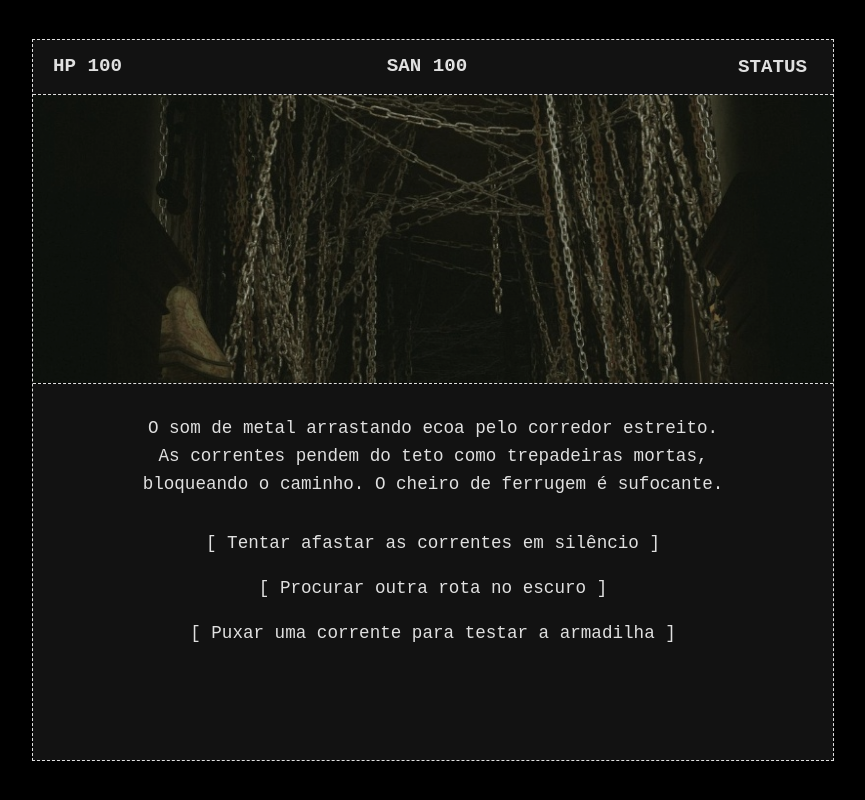
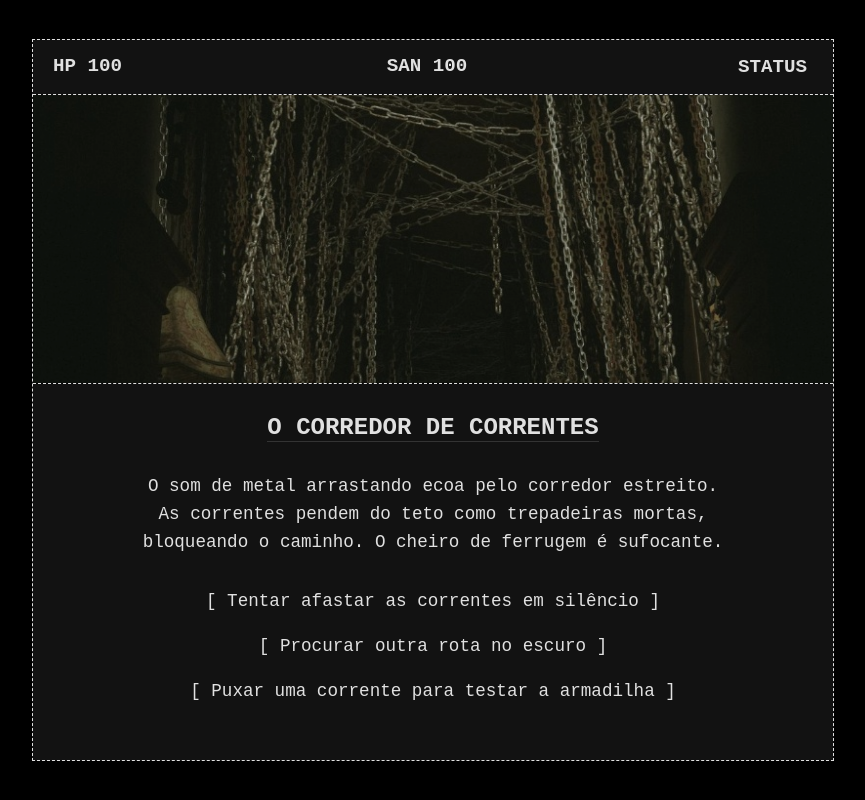
Before and after one commit to Lucas-caia/Broken_City, a React (Vite) app: page / in a window 1280 px wide. Shown: the whole page, without its empty margins (207-1072 px from the left). Built offline with nearby package versions, Linux system fonts and the light colour scheme.

Commit message:
feat: Primeira estrutura de escolhas

```diff
--- a/src/game/core/GameStateContext.tsx
+++ b/src/game/core/GameStateContext.tsx
@@ -12,8 +12,9 @@ const initialState: GameState = {
       constitution: 5,
       intelligence: 5,
       wisdom: 5,
-      charisma: 5
+      charisma: 5,
     },
+    flags: [],
     inventory: [],
   },
   currentEventId: null,
--- /dev/null
+++ b/src/game/systems/useEventEngine.ts
@@ -0,0 +1,60 @@
+import { useGameState } from '../core/GameStateContext';
+import { Choice, Consequence } from '../types/event';
+import eventsData from '../../data/events/events.json';
+
+export const useEventEngine = () => {
+  const { state, setState } = useGameState();
+
+  const makeChoice = (choice: Choice) => {
+    let nextId = choice.nextEventId;
+
+    setState(prev => {
+      const newPlayer = { ...prev.player };
+
+      choice.consequences.forEach(cons => {
+        switch (cons.type) {
+          case 'HEALTH':
+            newPlayer.health.current = Math.min(newPlayer.health.max, Math.max(0, newPlayer.health.current + (cons.value || 0)));
+            break;
+
+          case 'SANITY':
+            newPlayer.sanity.current = Math.min(newPlayer.sanity.max, Math.max(0, newPlayer.sanity.current + (cons.value || 0)));
+            break;
+
+          case 'FLAG': // Evento Chave
+            if (cons.flagId && !newPlayer.flags.includes(cons.flagId)) {
+              newPlayer.flags = [...newPlayer.flags, cons.flagId];
+            }
+            break;
+
+          case 'ATTRIBUTE_CHECK':
+            if (cons.attribute && cons.targetValue) {
+              const attrValue = newPlayer.attributes[cons.attribute];
+              const roll = Math.floor(Math.random() * 11); // RNG de 0 a 10
+              const isSuccess = (roll + attrValue) >= cons.targetValue;
+
+              console.log(`[Rolagem]: Dado(${roll}) + ${cons.attribute}(${attrValue}) = ${roll + attrValue} vs Alvo(${cons.targetValue}). Sucesso: ${isSuccess}`);
+
+              nextId = isSuccess ? cons.successEventId : cons.failEventId;
+            }
+            break;
+        }
+      });
+
+      return {
+        ...prev,
+        player: newPlayer,
+        currentEventId: nextId || prev.currentEventId
+      };
+    });
+  };
+
+  const currentEvent = eventsData.find(e => e.id === state.currentEventId) || eventsData[0];
+
+  // Filtra as escolhas para exibir apenas aquelas cujos requisitos (Eventos Porta) foram atendidos
+  const availableChoices = currentEvent.choices.filter(choice =>
+    !choice.requiredFlag || state.player.flags.includes(choice.requiredFlag)
+  );
+
+  return { currentEvent, availableChoices, makeChoice };
+};
--- a/src/ui/screens/App.tsx
+++ b/src/ui/screens/App.tsx
@@ -1,23 +1,27 @@
-import React, { useState } from 'react';
+import React, { useState, useEffect } from 'react';
 import { useGameState } from '../../game/core/GameStateContext';
+import { useEventEngine } from '../../game/systems/useEventEngine';
 import StatusScreen from './StatusScreen';
 import '../../styles/global.css';
 
-import eventImage from '../../assets/images/correntes.jpg';
+const App: React.FC = () => {
+  const { state, setState } = useGameState();
+  const { currentEvent, availableChoices, makeChoice } = useEventEngine();
+  const [showStatus, setShowStatus] = useState(false);
 
-const App: React.FC = () => {
-  const { state } = useGameState();
-  const [showStatus, setShowStatus] = useState(false);
+  // Inicializa o primeiro evento caso a run acabe de começar
+  useEffect(() => {
+    if (state.runState === 'IDLE') {
+      setState(prev => ({ ...prev, runState: 'EVENT', currentEventId: 'EVT_CORREDOR_01' }));
+    }
+  }, [state.runState, setState]);
 
   return (
     <div className="game-container">
       <header className="hud">
         <span>HP {state.player.health.current}</span>
         <span>SAN {state.player.sanity.current}</span>
-        <button
-          className="hud-btn"
-          onClick={() => setShowStatus(!showStatus)}
-        >
+        <button className="hud-btn" onClick={() => setShowStatus(!showStatus)}>
           {showStatus ? 'Fechar Status' : 'Status'}
         </button>
       </header>
@@ -27,18 +31,31 @@ const App: React.FC = () => {
       ) : (
         <>
           <section className="event-image-container">
-            <img src={eventImage} alt="Corredor escuro com correntes enferrujadas" />
+            {currentEvent.imageUrl ? (
+              <img src={`/src/assets/images/${currentEvent.imageUrl}`} alt={currentEvent.title} />
+            ) : (
+              <div style={{ color: '#555' }}>[ IMAGEM NÃO ENCONTRADA ]</div>
+            )}
           </section>
 
           <section className="narrative-section">
+            <h2 style={{ margin: 0, textTransform: 'uppercase', borderBottom: '1px solid #333' }}>
+              {currentEvent.title}
+            </h2>
             <div className="narrative-text">
-              O som de metal arrastando ecoa pelo corredor estreito. As correntes pendem do teto como trepadeiras mortas, bloqueando o caminho. O cheiro de ferrugem é sufocante.
+              {currentEvent.description}
             </div>
 
             <div className="choices-container">
-              <button className="choice-btn">[ Tentar afastar as correntes em silêncio ]</button>
-              <button className="choice-btn">[ Procurar outra rota no escuro ]</button>
-              <button className="choice-btn">[ Puxar uma corrente para testar a armadilha ]</button>
+              {availableChoices.map(choice => (
+                <button
+                  key={choice.id}
+                  className="choice-btn"
+                  onClick={() => makeChoice(choice)}
+                >
+                  {choice.text}
+                </button>
+              ))}
             </div>
           </section>
         </>
```
Also changed, not shown: src/game/types/event.ts (+6 -3 lines), src/game/types/gameState.ts (+7 -6 lines), 1 other file (tests, documents, lock files or other folders).
